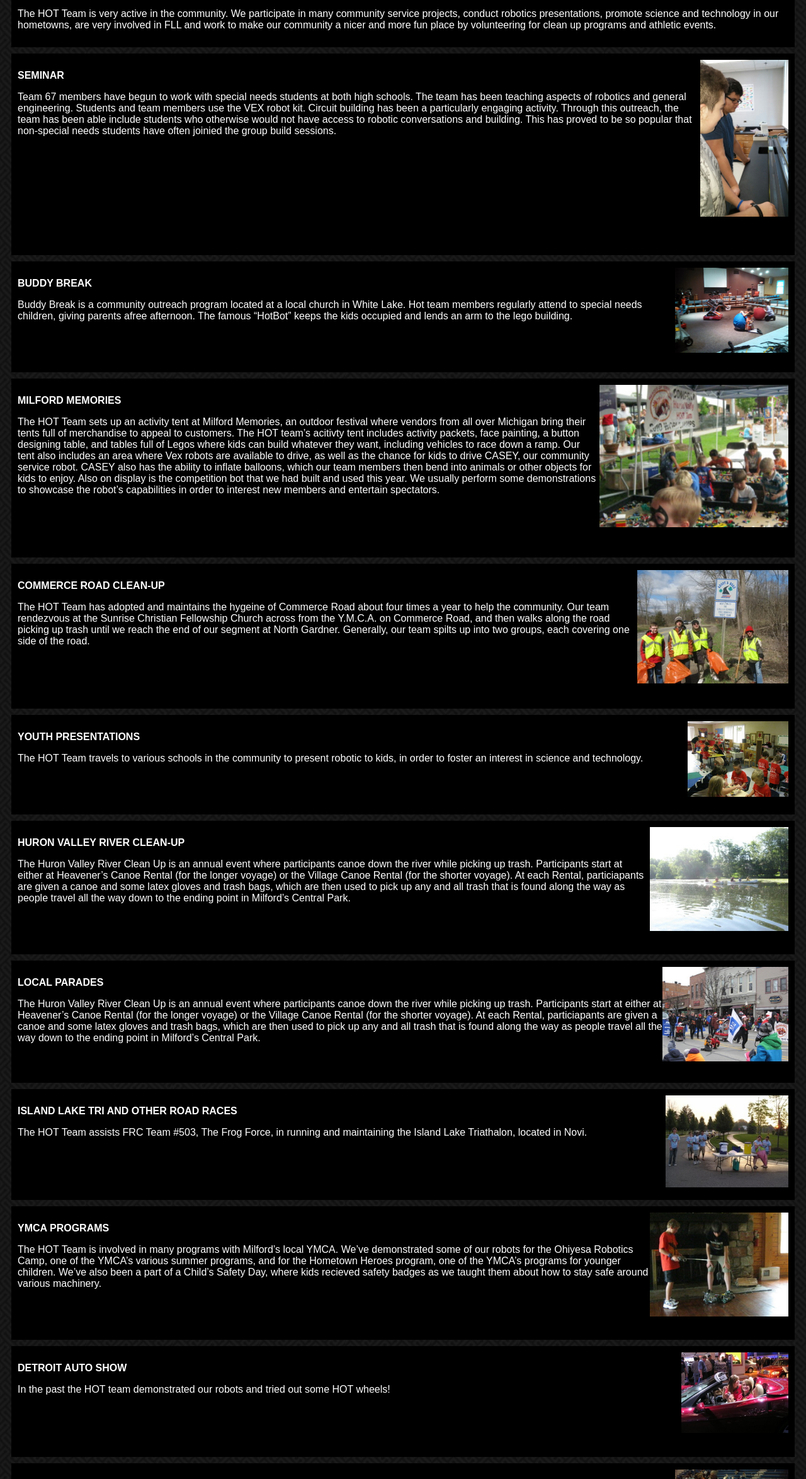
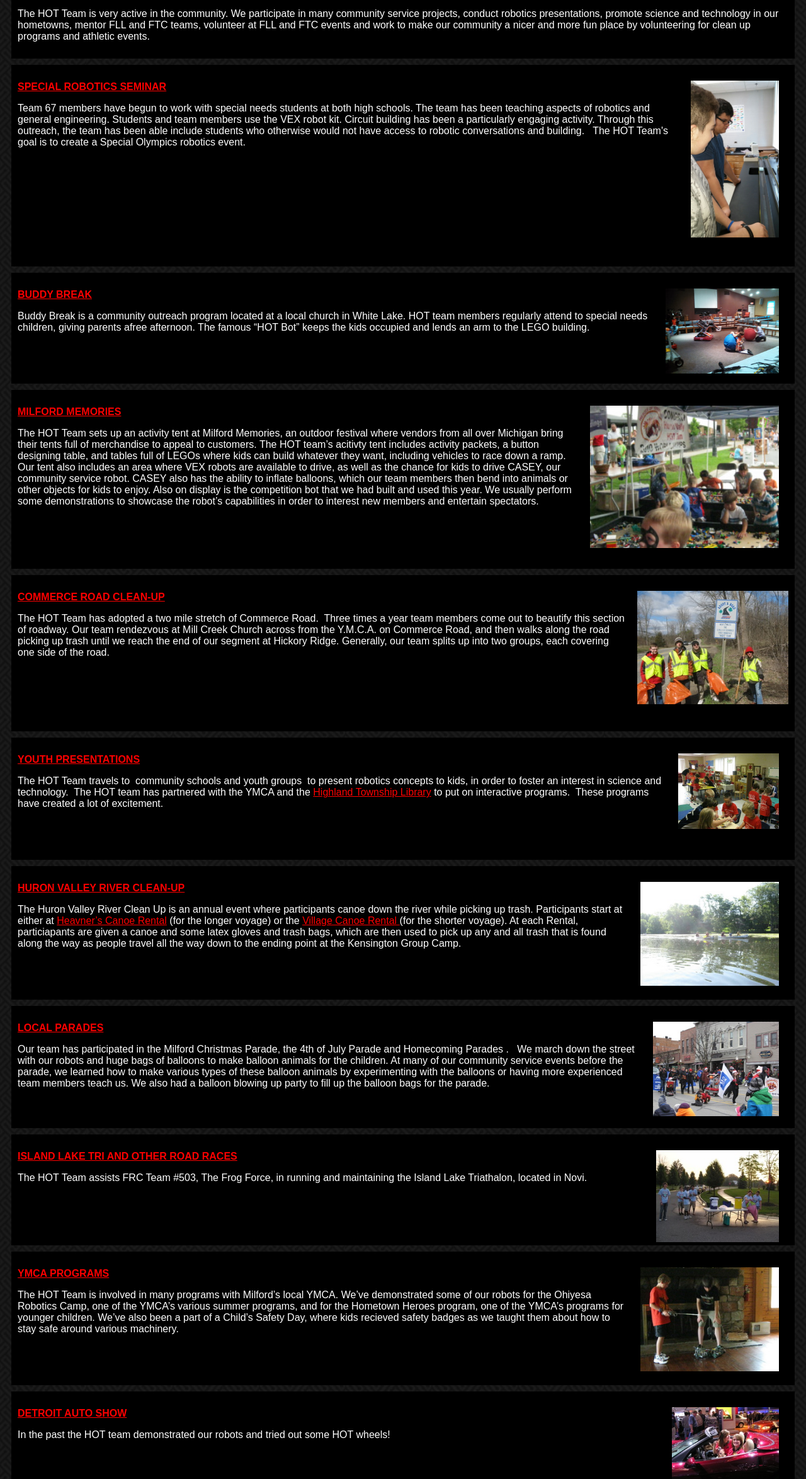
Before and after one commit to LG67/2014-Webupdate, a plain HTML site: page About/communityoutreach.html in a window 1280 px wide. Shown: the part 452-2800 px from the top of the page at 63% size. Drawn offline with Linux system fonts and the light colour scheme.

Commit message:
fixed css

```diff
--- a/About/communityoutreach.html
+++ b/About/communityoutreach.html
@@ -81,64 +81,93 @@
 
 	<div>
 		<h2>Community Outreach</h2>
-		<p>The HOT Team is very active in the community. We participate in many community service projects, conduct robotics presentations, promote science and technology in our hometowns, are very involved in FLL and work to make our community a nicer and more fun place by volunteering for clean up programs and athletic events.</p>
+		<p>The HOT Team is very active in the community. We participate in many
+		community service projects, conduct robotics presentations, promote
+		science and technology in our hometowns, mentor FLL and FTC teams,
+		volunteer at FLL and FTC events and work to make our community a nicer and more fun place by volunteering for clean up programs and athletic events.</p>
 	</div>
 	<div>
-		<img src="CommunityOutreach/Seminar_resized.jpg" align="right" width="140px" />
-		<h3>Seminar</h3>
-		<p>Team 67 members have begun to work with special needs students at both high schools. The team has been teaching aspects of robotics and general engineering. Students and team members use the VEX robot kit.  Circuit building has been a particularly engaging activity. Through this outreach, the team has been able include students who otherwise would not have access to robotic conversations and building. This has proved to be so popular that non-special needs students have often joinied the group build sessions.</p>
+		<img src="CommunityOutreach/Seminar_resized.jpg" align="right" width="140px" style="margin:15px"/>
+		<h3><a href="http://www.somi.org/">SPecial Robotics Seminar</a></h3>
+		<p>Team 67 members have begun to work with special needs students at
+		both high schools. The team has been teaching aspects of robotics and
+		general engineering. Students and team members use the VEX robot kit.
+		Circuit building has been a particularly engaging activity. Through this
+		outreach, the team has been able include students who otherwise would
+		not have access to robotic conversations and building.&nbsp;&nbsp; The
+		HOT Team's goal is to create a Special Olympics robotics event.</p>
 		<br><br><br><br><br><br><br><br><br>
 	</div>
 	<div>
-		<img src="CommunityOutreach/buddy_break.jpg" align="right" width="180px" />
-		<h3>Buddy Break</h3>
+		<img src="CommunityOutreach/buddy_break.jpg" align="right" width="180px" style="margin:15px" />
+		<h3>
+		<a href="http://www.nathanielshope.org/events-programs/buddy-break/">Buddy Break</a></h3>
 		<p>
 		Buddy Break is a community outreach program located at a local church in
-		White Lake. Hot team members regularly attend to special needs
-		children, giving parents afree afternoon. The famous “HotBot” keeps
-		the kids occupied and lends an arm to the lego building.</p>
+		White Lake. HOT team members regularly attend to special needs
+		children, giving parents afree afternoon. The famous “HOT Bot” keeps
+		the kids occupied and lends an arm to the LEGO building.</p>
 		<br><br><br>
 	</div>
 	<div>
-		<img src="CommunityOutreach/milford_memories.jpg" align="right" width="300px" />
-		<h3>Milford Memories</h3>
-		<p>The HOT Team sets up an activity tent at Milford Memories, an outdoor festival where vendors from all over Michigan bring their tents full of merchandise to appeal to customers. The HOT team’s acitivty tent includes activity packets, face painting, a button designing table, and tables full of Legos where kids can build whatever they want, including vehicles to race down a ramp.
-		Our tent also includes an area where Vex robots are available to drive, as well as the chance for kids to drive CASEY, our community service robot. CASEY also has the ability to inflate balloons, which our team members then bend into animals or other objects for kids to enjoy. Also on display is the competition bot that we had built and used this year. We usually perform some demonstrations to showcase the robot’s capabilities in order to interest new members and entertain spectators.</p>
+		<img src="CommunityOutreach/milford_memories.jpg" align="right" width="300px" style="margin:15px" />
+		<h3><a href="http://www.milfordmemories.com">Milford Memories</a></h3>
+		<p>The HOT Team sets up an activity tent at Milford Memories, an outdoor festival where vendors from all over Michigan bring their tents full of merchandise to appeal to customers. The HOT team’s acitivty tent includes activity packets, a button designing table, and tables full of LEGOs
+		where kids can build whatever they want, including vehicles to race down
+		a ramp. Our tent also includes an area where VEX robots are available to drive, as well as the chance for kids to drive CASEY, our community service robot. CASEY also has the ability to inflate balloons, which our team members then bend into animals or other objects for kids to enjoy. Also on display is the competition bot that we had built and used this year. We usually perform some demonstrations to showcase the robot’s capabilities in order to interest new members and entertain spectators.</p>
 		<br><br><br><br>
 	</div>
 	<div>
-		<img src="CommunityOutreach/commerce_road_cleanup.jpg" align="right" width="240px" />
-		<h3>Commerce Road Clean-up</h3>
-		<p>The HOT Team has adopted and maintains the hygeine of Commerce Road about four times a year to help the community. Our team rendezvous at the Sunrise Christian Fellowship Church across from the Y.M.C.A. on Commerce Road, and then walks along the road picking up trash until we reach the end of our segment at North Gardner. Generally, our team spilts up into two groups, each covering one side of the road.</p>
+		<img src="CommunityOutreach/commerce_road_cleanup.jpg" align="right" width="240px" style="margin-left: 15px; margin-top: 15px; margin-bottom: 15px;" />
+		<h3><a href="http://www.rcocweb.org/Permits/Adopt_A_Road.aspx">Commerce Road Clean-up</a></h3>
+		<p>The HOT Team has adopted a two mile stretch of Commerce Road.&nbsp;
+		Three times a year team members come out to beautify this section of
+		roadway. Our team rendezvous at Mill Creek Church across from the Y.M.C.A. on Commerce Road, and then walks along the road picking up trash until we reach the end of our segment at
+		Hickory Ridge. Generally, our team splits up into two groups, each covering one side of the road.</p>
 		<br><br><br><br>
-	</div>
+		S</div>
 	<div>
-		<img src="CommunityOutreach/youth_presentations.jpg" align="right" width="160px" />
-		<h3>Youth Presentations</h3>
-		<p>The HOT Team travels to various schools in the community to present robotic to kids, in order to foster an interest in science and technology.</p>
+		<img src="CommunityOutreach/youth_presentations.jpg" align="right" width="160px" style="margin:15px"/>
+		<h3><a href="http://huronvalley.macaronikid.com/article/929283/milford-cooperative-preschool-summer-camps">Youth Presentations</a></h3>
+		<p>The HOT Team travels to&nbsp;
+
+		community schools and youth groups&nbsp; to present robotics
+		concepts to kids, in order to foster an interest in science and technology.&nbsp;
+		The HOT team has partnered with the YMCA and the
+		<a href="http://highland.lib.mi.us/kids/index.htm">Highland Township
+		Library</a> to put on interactive programs.&nbsp; These programs have
+		created a lot of excitement.</p>
 		<br><br><br>
 	</div>
 	<div>
-		<img src="CommunityOutreach/huron_valley_river.jpg" align="right" width="220px" />
-		<h3>Huron Valley River Clean-up</h3>
-		<p>The Huron Valley River Clean Up is an annual event where participants canoe down the river while picking up trash. Participants start at either at Heavener’s Canoe Rental (for the longer voyage) or the Village Canoe Rental (for the shorter voyage). At each Rental, particiapants are given a canoe and some latex gloves and trash bags, which are then used to pick up any and all trash that is found along the way as people travel all the way down to the ending point in Milford’s Central Park.</p>
+		<img src="CommunityOutreach/huron_valley_river.jpg" align="right" width="220px" style="margin:15px" />
+		<h3>
+		<a href="http://www.hrwc.org/volunteer/river-cleanups/huron-river-clean-up/">Huron Valley River Clean-up</a></h3>
+		<p>The Huron Valley River Clean Up is an annual event where participants canoe down the river while picking up trash. Participants start at either at
+		<a href="http://heavnercanoe.com/">Heavner’s Canoe Rental</a> (for the longer voyage) or the
+		<a href="http://villagecanoerental.com/">Village Canoe Rental </a>(for the shorter voyage). At each Rental, particiapants are given a canoe and some latex gloves and trash bags, which are then used to pick up any and all trash that is found along the way as people travel all the way down to the ending point
+		at the Kensington Group Camp.</p>
 		<br><br><br>
 	</div>
 	<div>
-		<img src="CommunityOutreach/local_parades.jpg" align="right" width="200px" />
-		<h3>Local Parades</h3>
-		<p>The Huron Valley River Clean Up is an annual event where participants canoe down the river while picking up trash. Participants start at either at Heavener’s Canoe Rental (for the longer voyage) or the Village Canoe Rental (for the shorter voyage). At each Rental, particiapants are given a canoe and some latex gloves and trash bags, which are then used to pick up any and all trash that is found along the way as people travel all the way down to the ending point in Milford’s Central Park.</p>
+		<img src="CommunityOutreach/local_parades.jpg" align="right" width="200px" style="margin:15px" />
+		<h3>
+		<a href="http://www.meetmeinmilford.com/1/Oakland_County_Michigan/index.asp">Local Parades</a></h3>
+		<p>Our team has participated in the Milford Christmas Parade, the 4th of July Parade
+		and Homecoming Parades .&nbsp;&nbsp; We march down the street with our
+		robots and huge bags of balloons to make balloon animals for the children. At many of our community service events before the parade, we learned how to make various types of these balloon animals by experimenting with the balloons or having more experienced team members teach us. We also had a balloon blowing up party to fill up the balloon bags for the parade.</p>
 		<br><br>
 	</div>
 	<div>
-		<img src="CommunityOutreach/road_races.jpg" align="right" width="195px" />
-		<h3>Island Lake Tri and Other Road Races</h3>
+		<img src="CommunityOutreach/road_races.jpg" align="right" width="195px" style="margin:15px" style="margin:15px"/>
+		<h3><a href="http://swimfasttrifast.com/island-lake-of-novi-triathlon/">Island Lake Tri
+		and Other Road Races</a></h3>
 		<p>The HOT Team assists FRC Team #503, The Frog Force, in running and maintaining the Island Lake Triathalon, located in Novi.</p>
 		<br><br><br><br>
 	</div>
 	<div>
-		<img src="CommunityOutreach/ymca_programs.jpg" align="right" width="220px" />
-		<h3>YMCA Programs</h3>
+		<img src="CommunityOutreach/ymca_programs.jpg" align="right" width="220px" style="margin:15px"/>
+		<h3><a href="http://ymcadetroit.org/">YMCA Programs</a></h3>
 		<p>The HOT Team is involved in many programs with Milford’s local YMCA. We’ve demonstrated some of our robots for the Ohiyesa Robotics Camp, one of the YMCA’s various summer programs, and for the Hometown Heroes program, one of the YMCA’s programs for younger children. We’ve also been a part of a Child’s Safety Day, where kids recieved safety badges as we taught them about how to stay safe around various machinery.</p>
 		<br><br><br>
 	</div>
@@ -150,14 +179,15 @@
 	</div>
 	-->
 	<div>
-		<img src="CommunityOutreach/detroit_auto_show.jpg" align="right" width="170px" />
-		<h3>Detroit Auto Show</h3>
+		<img src="CommunityOutreach/detroit_auto_show.jpg" align="right" width="170px" style="margin:15px"/>
+		<h3><a href="http://www.naias.com/">Detroit Auto Show</a></h3>
 		<p>In the past the HOT team demonstrated our robots and tried out some HOT wheels!</p>
 		<br><br><br><br>
 	</div>
 	<div>
-		<img src="CommunityOutreach/fll_ftc_mentoring.jpg" align="right" width="180px" />
-		<h3>Mentoring FLL and FTC Teams</h3>
+		<img src="CommunityOutreach/fll_ftc_mentoring.jpg" align="right" width="180px" style="margin:15px"/>
+		<h3><a href="http://www.firstlegoleague.org/">Mentoring FLL</a><a href="http://www.usfirst.org/roboticsprograms/ftc"> and
+		FTC Teams </a></h3>
 		<p>HOT team members work with local FLL teams and formed a Middle School FTC team in 2013.  Our team piloted the FLL program and hosted the state championship for many years.</p>
 		<br><br><br>
 	</div>
--- a/css/_vti_cnf/yearBook.css
+++ b/css/_vti_cnf/yearBook.css
@@ -4,7 +4,7 @@ vti_modifiedby:SR|LORIG_LAPTOP\\Lori
 vti_timelastmodified:TR|30 Jun 2015 03:54:44 -0000
 vti_timecreated:TR|29 Jun 2015 18:31:35 -0000
 vti_extenderversion:SR|12.0.0.0
-vti_backlinkinfo:VX|enginering_design.html events_awards.html
+vti_backlinkinfo:VX|
 vti_nexttolasttimemodified:TW|29 Jun 2015 23:44:20 -0000
 vti_cacheddtm:TX|30 Jun 2015 03:54:44 -0000
 vti_filesize:IR|1339
```
Also changed, not shown: About/_vti_cnf/communityoutreach.html (+7 -7 lines), _vti_cnf/enginering_design.html (deleted, +0 -21 lines), _vti_cnf/events_awards.html (deleted, +0 -21 lines), _vti_cnf/index.html (+3 -3 lines), _vti_cnf/main.html (+6 -6 lines), _vti_cnf/template-sidediv.html (+5 -5 lines), _vti_cnf/template.html (+5 -5 lines), css/_vti_cnf/HorizDiv.css (+5 -5 lines), 3 other files.
